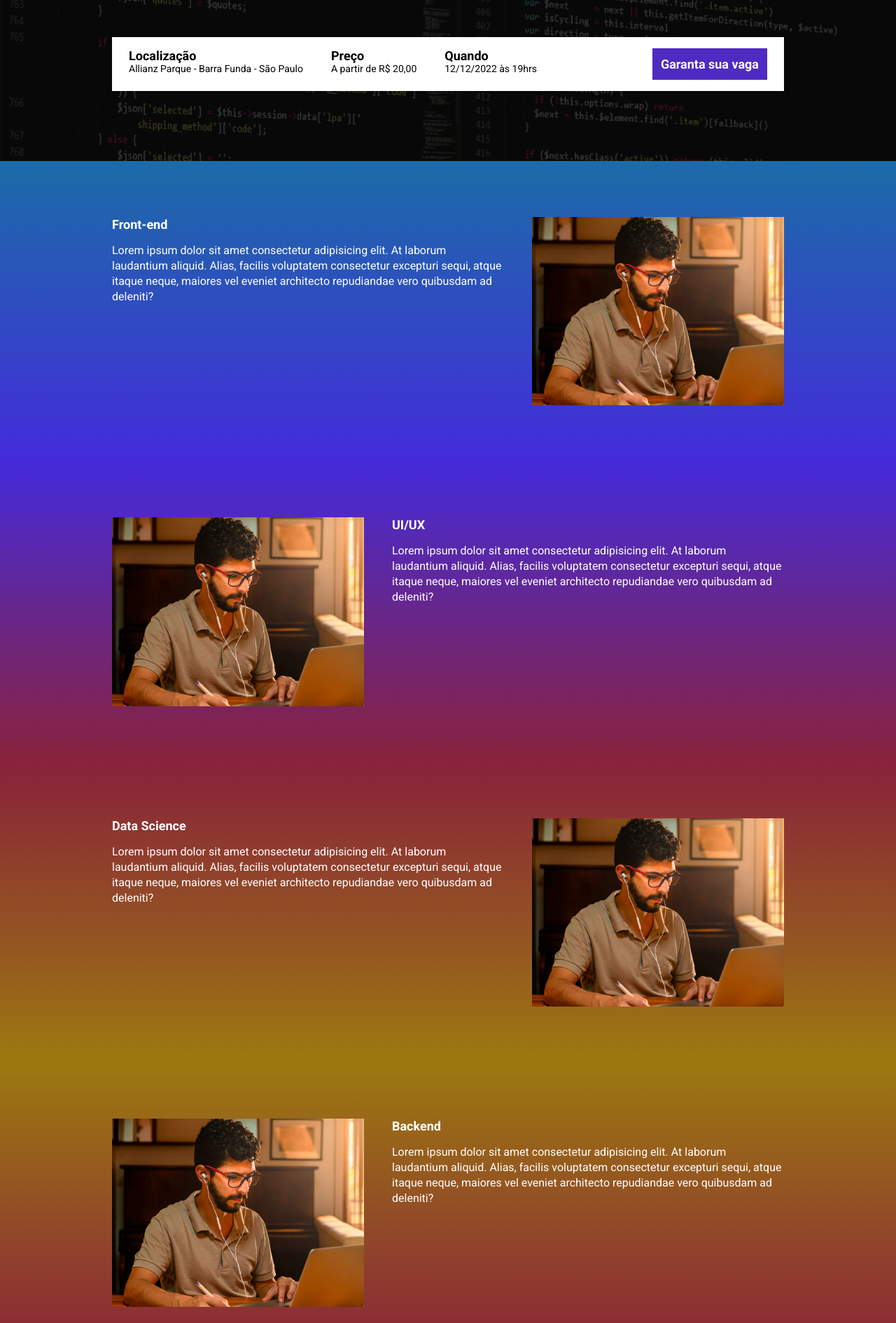
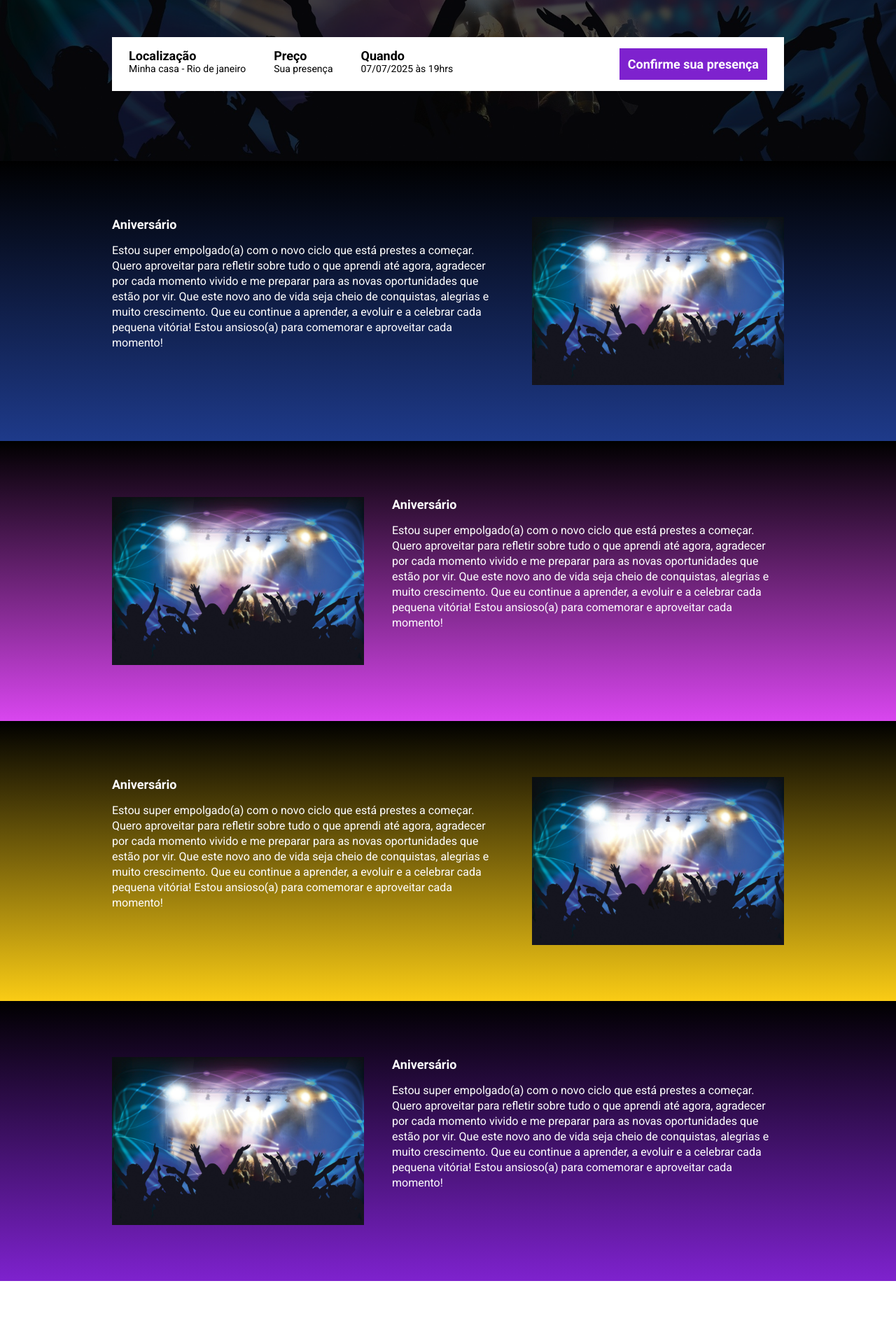
Before and after one commit to pedrohefc/projeto-aniversario-22, a website built with Parcel: page src/index.html in a window 1280 px wide. Shown: the part 331-2221 px from the top of the page at 70% size. After the commit the page ends 2161 px from the top, so only its background shows below. Built offline with nearby package versions, Linux system fonts and the light colour scheme.

Commit message:
finish commit

```diff
--- a/src/index.html
+++ b/src/index.html
@@ -15,25 +15,25 @@
         <div class="container">
             <img class="hero__logo" src="../src/images/ebac_logo.svg" alt="EBAC">
             <p class="hero__text">
-                O maior evento de tecnologia do Brasil começa em <span id="contador"></span>
+                O grande dia está chegando! A maior festa de todos os tempos começa em: <span id="contador"></span>
             </p>
             <div class="infos-bar">
                 <ul class="infos-bar__infos">
                     <li class="infos-bar__infos__item">
                         <b>Localização</b>
-                        Allianz Parque - Barra Funda - São Paulo
+                        Minha casa - Rio de janeiro
                     </li>
                     <li class="infos-bar__infos__item">
                         <b>Preço</b>
-                        A partir de R$ 20,00
+                        Sua presença
                     </li>
                     <li class="infos-bar__infos__item">
                         <b>Quando</b>
-                        12/12/2022 às 19hrs
+                        07/07/2025 às 19hrs
                     </li>
                 </ul>
                 <a href="" class="button button--primary">
-                    Garanta sua vaga
+                    Confirme sua presença
                 </a>
             </div>
         </div>
@@ -41,45 +41,49 @@
     <section class="event event--frontend">
         <div class="container" data-aos="fade-right">
             <div class="event__details">
-                <h2 class="event__details__title">Front-end</h2>
+                <h2 class="event__details__title">Aniversário</h2>
                 <p class="event__details__description">
-                    Lorem ipsum dolor sit amet consectetur adipisicing elit. At laborum laudantium aliquid. Alias, facilis voluptatem consectetur excepturi sequi, atque itaque neque, maiores vel eveniet architecto repudiandae vero quibusdam ad deleniti?
+                    Estou super empolgado(a) com o novo ciclo que está prestes a começar. Quero aproveitar para refletir sobre tudo o que aprendi até agora, agradecer por cada momento vivido e me preparar para as novas oportunidades que estão por vir. Que este novo ano de vida seja cheio de conquistas, alegrias e muito crescimento. Que eu continue a aprender, a evoluir e a celebrar cada pequena vitória!
+                    Estou ansioso(a) para comemorar e aproveitar cada momento!
                 </p>
             </div>
-            <img class="event__image" src="./images/frontend.png" alt="Front-end">
+            <img class="event__image" src="./images/imagem_aniversario_2.jpg" alt="Front-end">
         </div>
     </section>
     <section class="event event--ux-ui event--image-left">
         <div class="container" data-aos="fade-left">
             <div class="event__details">
-                <h2 class="event__details__title">UI/UX</h2>
+                <h2 class="event__details__title">Aniversário</h2>
                 <p class="event__details__description">
-                    Lorem ipsum dolor sit amet consectetur adipisicing elit. At laborum laudantium aliquid. Alias, facilis voluptatem consectetur excepturi sequi, atque itaque neque, maiores vel eveniet architecto repudiandae vero quibusdam ad deleniti?
+                    Estou super empolgado(a) com o novo ciclo que está prestes a começar. Quero aproveitar para refletir sobre tudo o que aprendi até agora, agradecer por cada momento vivido e me preparar para as novas oportunidades que estão por vir. Que este novo ano de vida seja cheio de conquistas, alegrias e muito crescimento. Que eu continue a aprender, a evoluir e a celebrar cada pequena vitória!
+                    Estou ansioso(a) para comemorar e aproveitar cada momento!
                 </p>
             </div>
-            <img class="event__image" src="./images/frontend.png" alt="Front-end">
+            <img class="event__image" src="./images/imagem_aniversario_2.jpg" alt="Front-end">
         </div>
     </section>
     <section class="event event--data-science">
         <div class="container" data-aos="fade-right">
             <div class="event__details">
-                <h2 class="event__details__title">Data Science</h2>
+                <h2 class="event__details__title">Aniversário</h2>
                 <p class="event__details__description">
-                    Lorem ipsum dolor sit amet consectetur adipisicing elit. At laborum laudantium aliquid. Alias, facilis voluptatem consectetur excepturi sequi, atque itaque neque, maiores vel eveniet architecto repudiandae vero quibusdam ad deleniti?
+                    Estou super empolgado(a) com o novo ciclo que está prestes a começar. Quero aproveitar para refletir sobre tudo o que aprendi até agora, agradecer por cada momento vivido e me preparar para as novas oportunidades que estão por vir. Que este novo ano de vida seja cheio de conquistas, alegrias e muito crescimento. Que eu continue a aprender, a evoluir e a celebrar cada pequena vitória!
+                    Estou ansioso(a) para comemorar e aproveitar cada momento!
                 </p>
             </div>
-            <img class="event__image" src="./images/frontend.png" alt="Front-end">
+            <img class="event__image" src="./images/imagem_aniversario_2.jpg" alt="Front-end">
         </div>
     </section>
     <section class="event event--backend event--image-left">
         <div class="container" data-aos="fade-left">
             <div class="event__details">
-                <h2 class="event__details__title">Backend</h2>
+                <h2 class="event__details__title">Aniversário</h2>
                 <p class="event__details__description">
-                    Lorem ipsum dolor sit amet consectetur adipisicing elit. At laborum laudantium aliquid. Alias, facilis voluptatem consectetur excepturi sequi, atque itaque neque, maiores vel eveniet architecto repudiandae vero quibusdam ad deleniti?
+                    Estou super empolgado(a) com o novo ciclo que está prestes a começar. Quero aproveitar para refletir sobre tudo o que aprendi até agora, agradecer por cada momento vivido e me preparar para as novas oportunidades que estão por vir. Que este novo ano de vida seja cheio de conquistas, alegrias e muito crescimento. Que eu continue a aprender, a evoluir e a celebrar cada pequena vitória!
+                    Estou ansioso(a) para comemorar e aproveitar cada momento!
                 </p>
             </div>
-            <img class="event__image" src="./images/frontend.png" alt="Front-end">
+            <img class="event__image" src="./images/imagem_aniversario_2.jpg" alt="Front-end">
         </div>
     </section>
 
--- a/src/scripts/main.js
+++ b/src/scripts/main.js
@@ -1,6 +1,6 @@
 AOS.init();
 
-const dataDoEvento = new Date("Dec 12, 2025 19:00:00");
+const dataDoEvento = new Date("Jul 07, 2025 19:00:00");
 const timeStempDoEvento = dataDoEvento.getTime();
 
 const contaAsHoras = setInterval(function() {
--- a/src/styles/_event.scss
+++ b/src/styles/_event.scss
@@ -4,19 +4,19 @@
     padding: 80px 0;
 
     &--frontend {
-        background-image: linear-gradient(variables.$blue1, variables.$blue2);
+        background-image: linear-gradient(variables.$black, variables.$blue);
     }
 
     &--ux-ui {
-        background-image: linear-gradient(variables.$blue2, variables.$pink);
+        background-image: linear-gradient(variables.$black, variables.$pink);
     }
 
     &--data-science {
-        background-image: linear-gradient(variables.$pink, variables.$yellow);
+        background-image: linear-gradient(variables.$black, variables.$yellow);
     }
 
     &--backend {
-        background-image: linear-gradient(variables.$yellow, variables.$pink);
+        background-image: linear-gradient(variables.$black, variables.$purple);
     }
 
     &--image-left {
--- a/src/styles/_hero.scss
+++ b/src/styles/_hero.scss
@@ -3,7 +3,8 @@
 .hero {
     padding-top: 64px;
     padding-bottom: 100px;
-    background-image: url(../images/fundo.png);
+    background-image: url(../images/imagem_aniversario_2.jpg);
+    background-position: center;
     background-repeat: no-repeat;
     background-size: cover;
     position: relative;
--- a/src/styles/_variables.scss
+++ b/src/styles/_variables.scss
@@ -1,8 +1,8 @@
-$blue1: #1B6CA7;
-$blue2: #442BDB;
-$pink: #89223b;
-$yellow: #9c7910;
-$purple: #4F2AC3;
+$black: #000000;
+$blue: #1E3A8A;
+$pink: #D946EF;
+$yellow: #FACC15;
+$purple: #7E22CE;
 
 $textColor: #fff;
 $secundaryTextColor: #000;
```
Also changed, not shown: src/images/imagem_aniversario_2.jpg (added), 1 other file.
